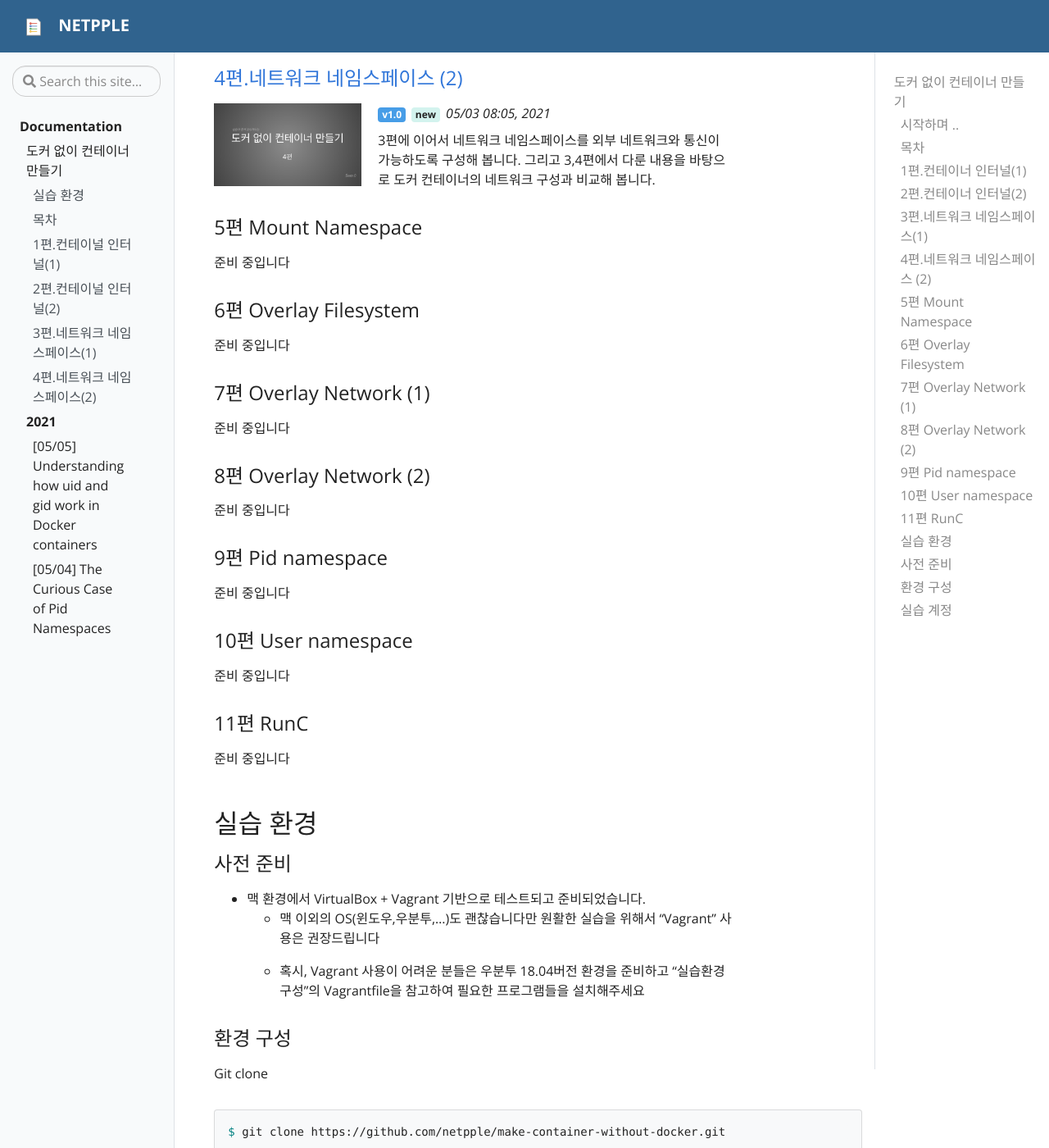
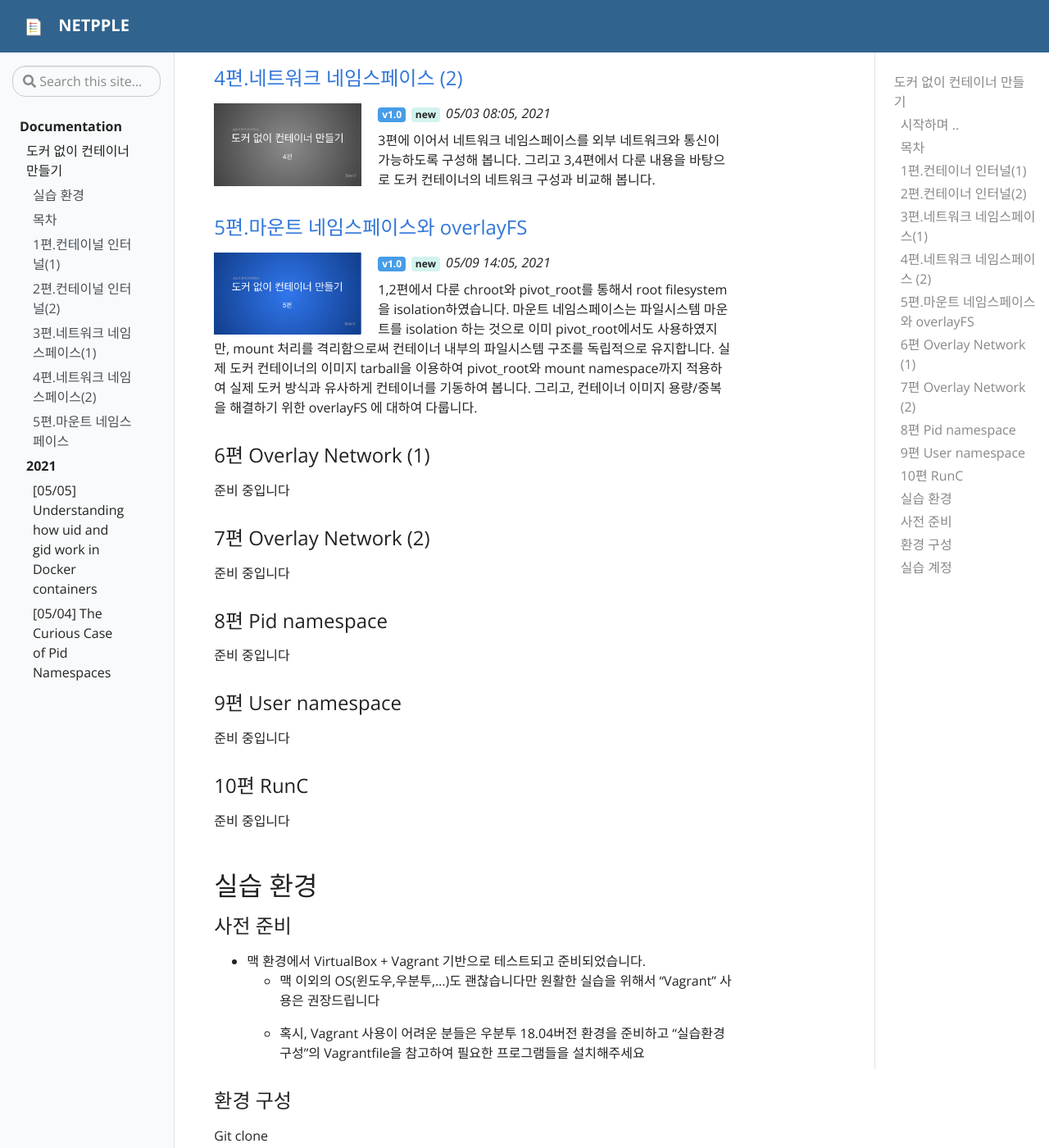
Before and after one commit to netpple/netpple.github.io, a Jekyll site: the page built from _docs/make-container-without-docker/index.md, in a window 1280 px wide and 1400 px high, scrolled down 1310 px. Shown: the whole window at 82% size. Built offline with Jekyll 4.4.1, drawn with Linux system fonts in a browser that asks for light colours.

Commit message:
5편 업로드

```diff
--- a/_data/toc.yml
+++ b/_data/toc.yml
@@ -17,18 +17,18 @@
           url: "docs/make-container-without-docker/network-namespace-1"
         - title: 4편.네트워크 네임스페이스(2)
           url: "docs/make-container-without-docker/network-namespace-2"
-#        - title: 5편.마운트 네임스페이스(1)
-#          url: "docs/make-container-without-docker/mount-namespace-1"
-#        - title: 6편.마운트 네임스페이스(2)
-#          url: "docs/make-container-without-docker/mount-namespace-2"
-#        - title: 7편.오버레이 네트워크(1)
+        - title: 5편.마운트 네임스페이스
+          url: "docs/make-container-without-docker/mount-namespace"
+#        - title: 6편.오버레이 네트워크(1)
 #          url: "docs/make-container-without-docker/overlay-network-1"
-#        - title: 8편.오버레이 네트워크(2)
+#        - title: 7편.오버레이 네트워크(2)
 #          url: "docs/make-container-without-docker/overlay-network-2"
-#        - title: 9편.PID 네임스페이스
+#        - title: 8편.PID 네임스페이스
 #          url: "docs/make-container-without-docker/pid-namespace"
+#        - title: 9편.USER 네임스페이스
+#          url: "docs/make-container-without-docker/user-namespace"
 #        - title: 10편.USER 네임스페이스
-#          url: "docs/make-container-without-docker/user-namespace"
+#          url: "docs/make-container-without-docker/runc"
 - title: "2021"
   url: "news/"
   links:
--- a/_docs/make-container-without-docker/index.md
+++ b/_docs/make-container-without-docker/index.md
@@ -40,31 +40,23 @@ rightpanel: true
 {% endfor %}
 
 
-### 5편 Mount Namespace
+### 6편 Overlay Network (1)
 
 준비 중입니다
 
-### 6편 Overlay Filesystem
+### 7편 Overlay Network (2)
 
 준비 중입니다
 
-### 7편 Overlay Network (1)
+### 8편 Pid namespace
 
 준비 중입니다
 
-### 8편 Overlay Network (2)
+### 9편 User namespace
 
 준비 중입니다
 
-### 9편 Pid namespace
-
-준비 중입니다
-
-### 10편 User namespace
-
-준비 중입니다
-
-### 11편 RunC
+### 10편 RunC
 
 준비 중입니다
 
--- /dev/null
+++ b/_docs/make-container-without-docker/mount-namespace.md
@@ -0,0 +1,19 @@
+---
+title: 5편.마운트 네임스페이스와 overlayFS
+description: 1,2편에서 다룬 chroot와 pivot_root를 통해서 root filesystem을 isolation하였습니다. 마운트 네임스페이스는 파일시스템 마운트를 isolation 하는 것으로 이미 pivot_root에서도 사용하였지만, mount 처리를 격리함으로써 컨테이너 내부의 파일시스템 구조를 독립적으로 유지합니다. 실제 도커 컨테이너의 이미지 tarball을 이용하여 pivot_root와 mount namespace까지 적용하여 실제 도커 방식과 유사하게 컨테이너를 기동하여 봅니다. 그리고, 컨테이너 이미지 용량/중복을 해결하기 위한 overlayFS 에 대하여 다룹니다.
+date: 2021-05-09 23:15:00 +09:00
+label: 도커 없이 컨테이너 만들기
+comments: true
+image: https://netpple.github.io/docs/assets/img/make-container-without-docker-intro-5.png
+badges:
+- type: light
+  tag: new
+  histories:
+- date: 2021-05-09 23:15:00 +09:00
+  description: 최초 게시
+---
+<div class="responsive-wrap">
+  <iframe src="https://docs.google.com/presentation/d/e/2PACX-1vRBV22GjJhwirgAGcAmEu7qH0Fi9VUUwHz1vaLmWYWmS8gFfp7-g3ArVQ3w1YxgYP3B56f2noQDN7Kf/embed?start=false&loop=false&delayms=3000" frameborder="0" width="100%" allowfullscreen="true" mozallowfullscreen="true" webkitallowfullscreen="true"></iframe>
+</div>
+
+[[슬라이드 보기]](https://docs.google.com/presentation/d/1rQQzmg83m_lU6mcIy2eZSXDlLqKmJB748GfPeHDWTeI/edit#){:target="_blank"}
```
Also changed, not shown: _drafts/criu-live-container-migration.md (added, +40 -0 lines), _drafts/etcd.md (+22 -44 lines).
